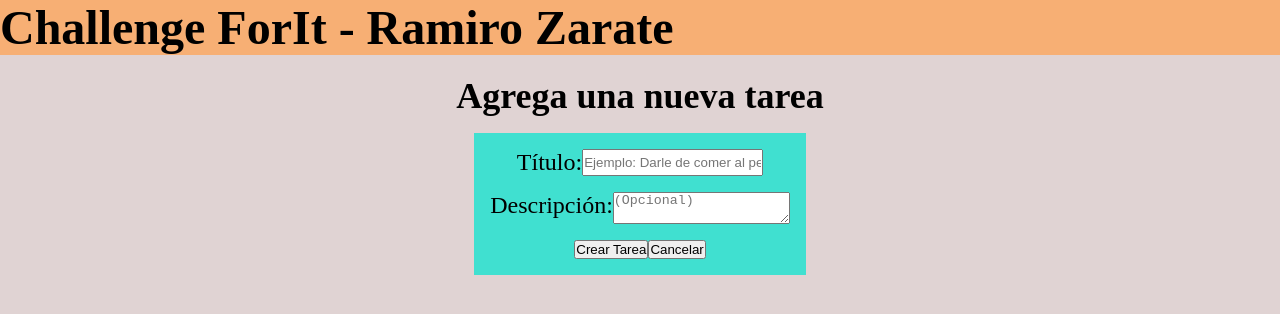
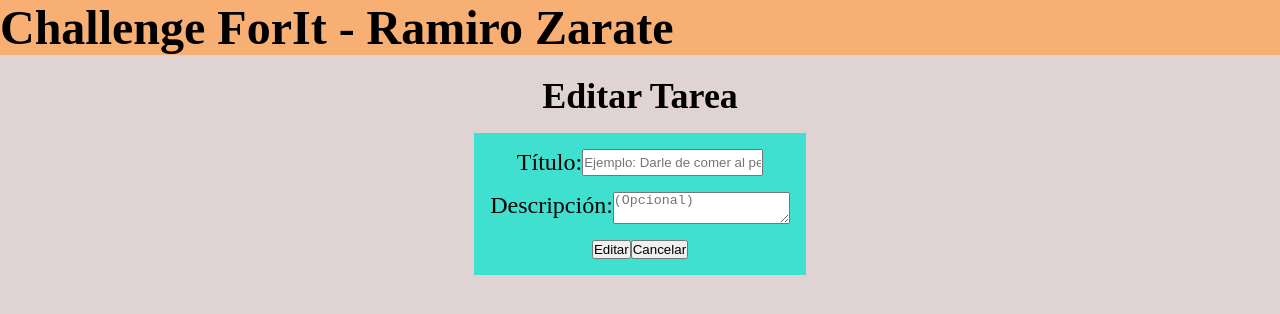
Before and after one commit to Ramiro-Zarate/Challenge-ForIT, a React (Vite) app in the folder frontend/: page /edit/1 in a window 1280 px wide. Shown: the top 314 px of the page. Built offline with nearby package versions, Linux system fonts and the light colour scheme; no server answers.

Commit message:
feat: Add edit button

```diff
--- a/frontend/src/components/TaskForm.jsx
+++ b/frontend/src/components/TaskForm.jsx
@@ -1,8 +1,10 @@
 import styles from './TaskForm.module.css'
-import {useState} from 'react'
-import { useNavigate } from 'react-router'
+import {useState, useEffect} from 'react'
+import { useNavigate, useParams } from 'react-router'
+import { set } from 'zod'
 
 export function TaskForm() {
+    const { id } = useParams()
     const [task, setTask] = useState({
         title: '',
         description: ''
@@ -12,6 +14,19 @@ export function TaskForm() {
 
     const navigate = useNavigate()
     const API_URL = import.meta.env.VITE_API_URL
+
+    const isEditing = Boolean(id)
+
+    useEffect(() => {
+        if (isEditing) {
+            setLoading(true)
+            fetch(`${API_URL}/tasks/${id}`)
+                .then(response => response.json())
+                .then(data => setTask(data))
+                .catch(error => console.error('Error fetching tarea:', error))
+        }
+        }, [id, isEditing, API_URL])
+
 
     const handleChange = (e) => {
         setTask({
@@ -23,9 +38,13 @@ export function TaskForm() {
     const handleSubmit = async (e) => {
         e.preventDefault()
         setLoading(true)
+
+        const method = isEditing ? 'PUT' : 'POST'
+        const url = isEditing ? `${API_URL}/tasks/${id}` : `${API_URL}/tasks`
+
         try {
-            const response = await fetch(`${API_URL}/tasks`, {
-                method: 'POST',
+            const response = await fetch(url, {
+                method,
                 headers: {
                     'Content-Type': 'application/json'
                 },
@@ -34,10 +53,10 @@ export function TaskForm() {
             if (response.ok) {
                 navigate('/')
             }   else {
-                console.error('Error creating task:', response.statusText)
+                console.error('Error:', response.statusText)
             }
         } catch (error) {
-            console.error('Error creating task:', error)
+            console.error('Error:', error)
         } finally {
             setLoading(false)
         }
@@ -45,7 +64,7 @@ export function TaskForm() {
 
     return (
         <section className={styles.taskFormSection}>
-            <h2>Agrega una nueva tarea</h2>
+            <h2>{isEditing ? 'Editar Tarea' : 'Crear Tarea'}</h2>
             <form onSubmit={handleSubmit} className={styles.taskForm}>
                 <div className={styles.formTitle}>
                     <label>Título:</label>
@@ -68,8 +87,8 @@ export function TaskForm() {
                     />
                 </div>
                 <div className={styles.formActions}>
-                    <button type="submit" disabled={loading}>
-                    {loading ? 'Creando...' : 'Crear Tarea'}
+                    <button type="submit">
+                        {isEditing ? 'Editar' : 'Crear'}
                     </button>
                     <button type="button" onClick={() => navigate('/')}>
                         Cancelar
```
